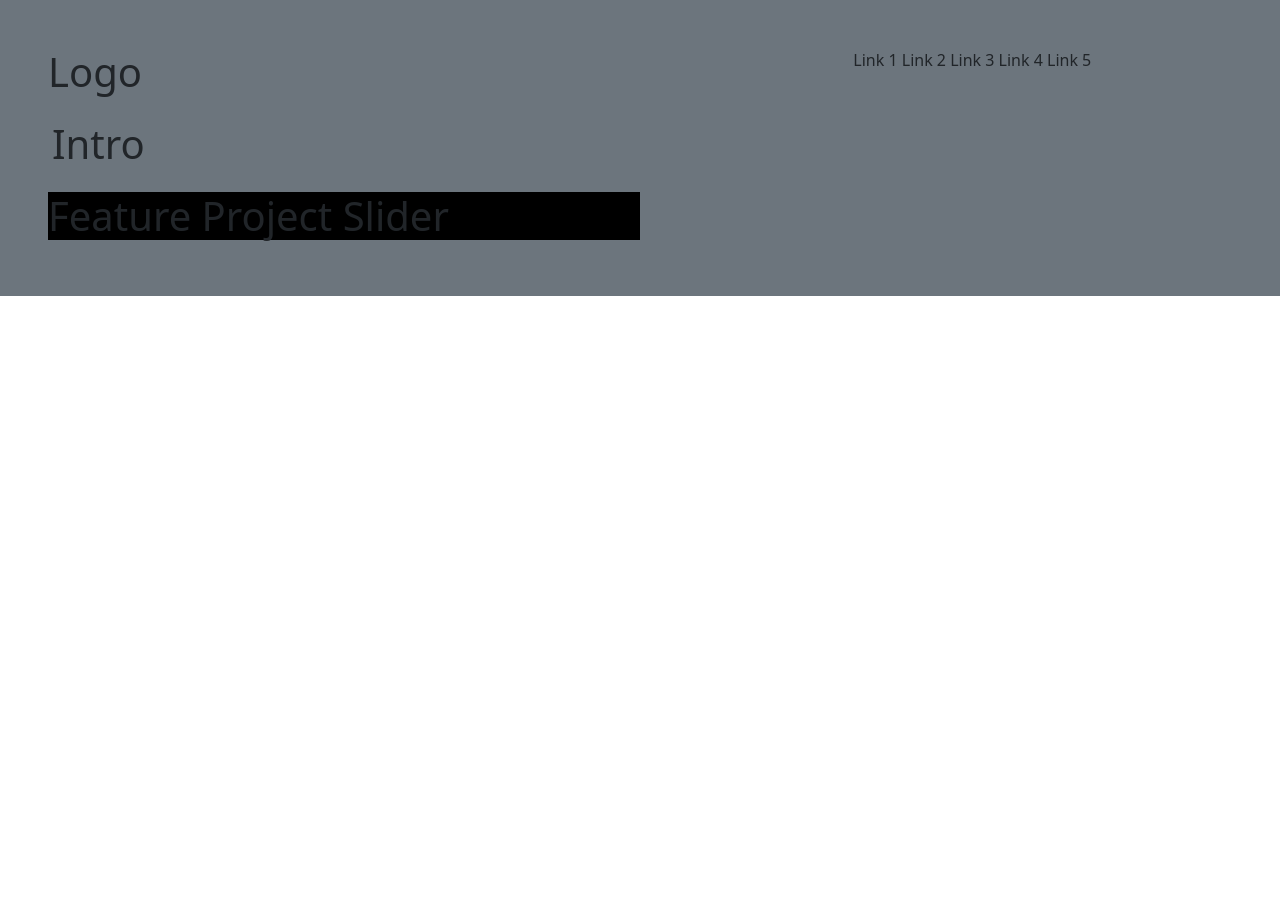
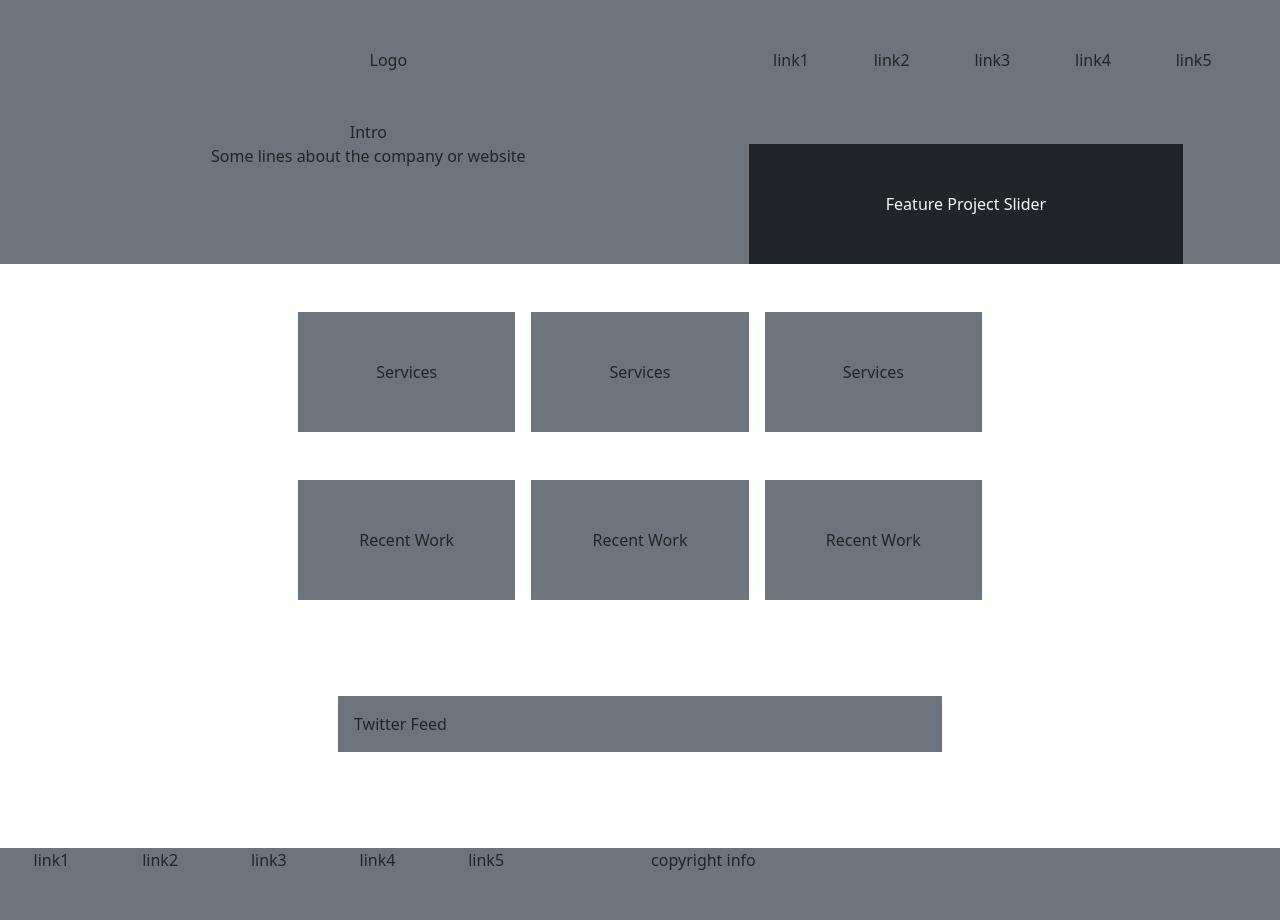
Before and after one commit to Emilio-Bueno/bootstrap, a plain HTML site: page index.html in a window 1280 px wide. Before the commit the page ends 800 px from the top, so only its background shows below. Drawn offline with nearby package versions, Linux system fonts and the light colour scheme.

Commit message:
Grid e Container

```diff
--- a/index.html
+++ b/index.html
@@ -1,39 +1,86 @@
-<!DOCTYPE html>
+<!doctype html>
 <html lang="en">
+
 <head>
-    <meta charset="UTF-8">
-    <meta http-equiv="X-UA-Compatible" content="IE=edge">
-    <meta name="viewport" content="width=device-width, initial-scale=1.0">
-    <link href="https://cdn.jsdelivr.net/npm/bootstrap@5.3.0-alpha1/dist/css/bootstrap.min.css" rel="stylesheet" integrity="sha384-GLhlTQ8iRABdZLl6O3oVMWSktQOp6b7In1Zl3/Jr59b6EGGoI1aFkw7cmDA6j6gD" crossorigin="anonymous">
-<script src="https://cdn.jsdelivr.net/npm/bootstrap@5.3.0-alpha2/dist/js/bootstrap.bundle.min.js" integrity="sha384-qKXV1j0HvMUeCBQ+QVp7JcfGl760yU08IQ+GpUo5hlbpg51QRiuqHAJz8+BrxE/N" crossorigin="anonymous"></script>
+    <meta charset="utf-8">
+    <meta name="viewport" content="width=device-width, initial-scale=1">
+    <title>Bootstrap demo</title>
+    <link href="https://cdn.jsdelivr.net/npm/bootstrap@5.3.0-alpha2/dist/css/bootstrap.min.css" rel="stylesheet"
+        integrity="sha384-aFq/bzH65dt+w6FI2ooMVUpc+21e0SRygnTpmBvdBgSdnuTN7QbdgL+OapgHtvPp" crossorigin="anonymous">
 </head>
+
 <body>
-    <div class="container-fluid bg-secondary p-5">
+
+    <div class="conteiner-fluid bg-secondary text-center">
+        <div class="row p-5">
+            <div class="col-7">Logo</div>
+            <div class="col-1">link1</div>
+            <div class="col-1">link2</div>
+            <div class="col-1">link3</div>
+            <div class="col-1">link4</div>
+            <div class="col-1">link5</div>
+        </div>
+
         <div class="row">
-          <div class="col">
-          <h1>Logo</h1>
-          </div>
-          <div class="col">
 
-          </div>
-          <div class="col">
-           Link 1 Link 2 Link 3 Link 4 Link 5
-          </div>
+            <div class="col-7">Intro</div>
         </div>
-        <div class="row">
-            <div class="col p-3 ">
-               <h1>Intro</h1>
-            </div>
-            <div class="col">
 
-            </div>
+        <div class="row mb-5">
+
+            <div class="col-7">Some lines about the company or website</div>
+
+            <div class="col-4 bg-dark text-light p-5">Feature Project Slider</div>
         </div>
-        <div class="col">
 
+
+
+    </div>
+
+    <div class="conteiner-fluid text-center">
+
+        <div class="row mt-5 column-gap-3 justify-content-center">
+            <div class="col-2 p-5 bg-secondary">Services</div>
+            <div class="col-2 p-5 bg-secondary">Services</div>
+            <div class="col-2 p-5 bg-secondary">Services</div>
         </div>
-        <div class="col-6 bg-black">
-            <h1>Feature Project Slider</h1>
+
+        <div class="row mt-5 column-gap-3 justify-content-center">
+            <div class="col-2 p-5 bg-secondary">Recent Work</div>
+            <div class="col-2 p-5 bg-secondary">Recent Work</div>
+            <div class="col-2 p-5 bg-secondary">Recent Work</div>
         </div>
-      </div>
+    </div>
+
+<div class="conteiner-fluid mt-5">
+    <div class="row p-5 justify-content-center">
+<div class="col-6 p-3 bg-secondary">Twitter Feed</div>
+</div>
+</div>
+
+
+<div class="conteiner-fluid text-center mt-5 bg-secondary">
+    <div class="row pb-5">>
+        <div class="col-1">link1</div>
+        <div class="col-1">link2</div>
+        <div class="col-1">link3</div>
+        <div class="col-1">link4</div>
+        <div class="col-1">link5</div>
+        <div class="col-3">copyright info</div>
+    </div>
+</div>
+</div>
+
+
+
+
+
+
+
+    </div>
+    <script src="https://cdn.jsdelivr.net/npm/bootstrap@5.3.0-alpha2/dist/js/bootstrap.bundle.min.js"
+        integrity="sha384-qKXV1j0HvMUeCBQ+QVp7JcfGl760yU08IQ+GpUo5hlbpg51QRiuqHAJz8+BrxE/N"
+        crossorigin="anonymous"></script>
 </body>
+
 </html>
```
